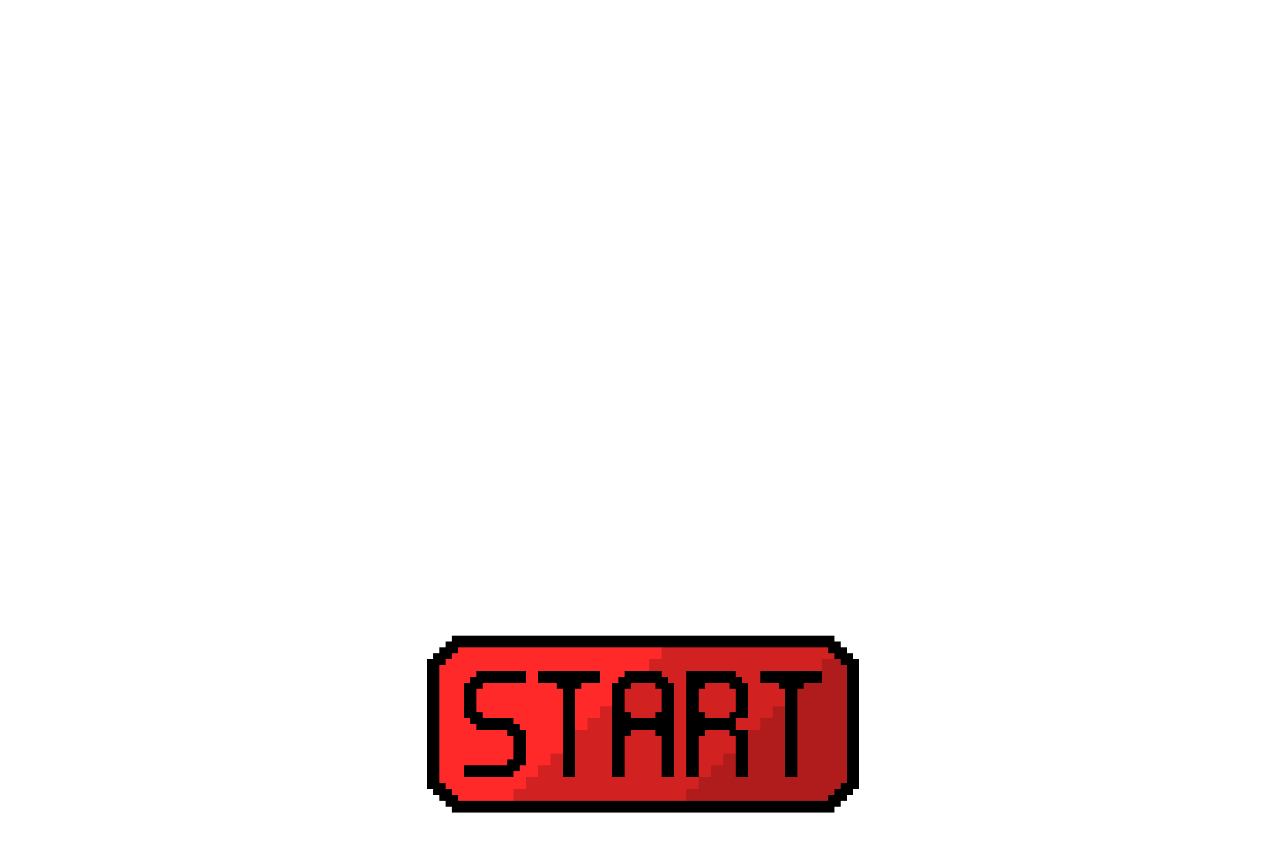
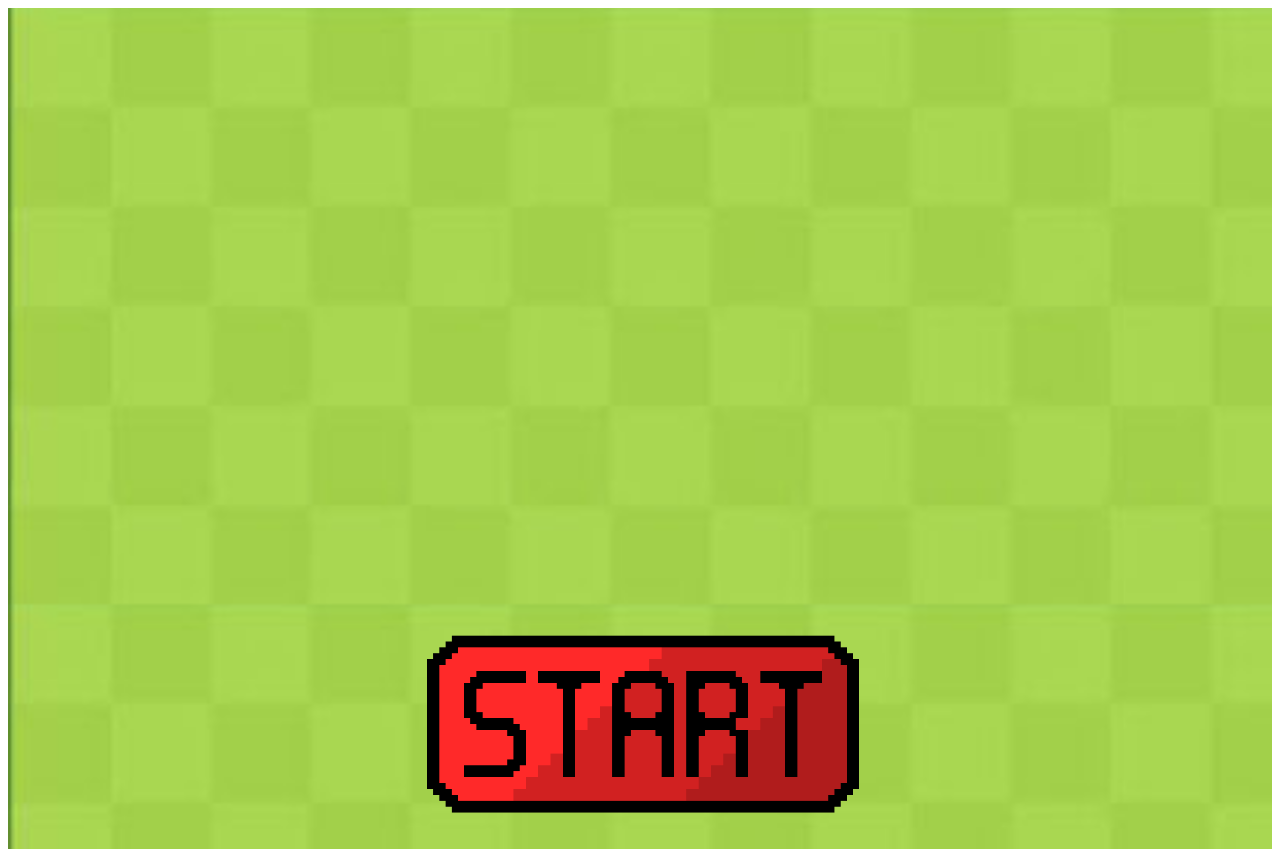
Before and after one commit to Reubenadbs/Soort-Snake-Game, a plain HTML site: page index.html in a window 1280 px wide. Shown: the top 849 px of the page. Drawn offline with Linux system fonts and the light colour scheme.

Commit message:
Update styles.css

```diff
--- a/styles/styles.css
+++ b/styles/styles.css
@@ -6,7 +6,7 @@ body {
 
 .game {
     display: grid;
-    background-image: url(images/gameover.png);
+    background-image: url(/images/snakebg.jpg);
     background-size: cover;
     width: 1700px;
     height: 1500px;
```
